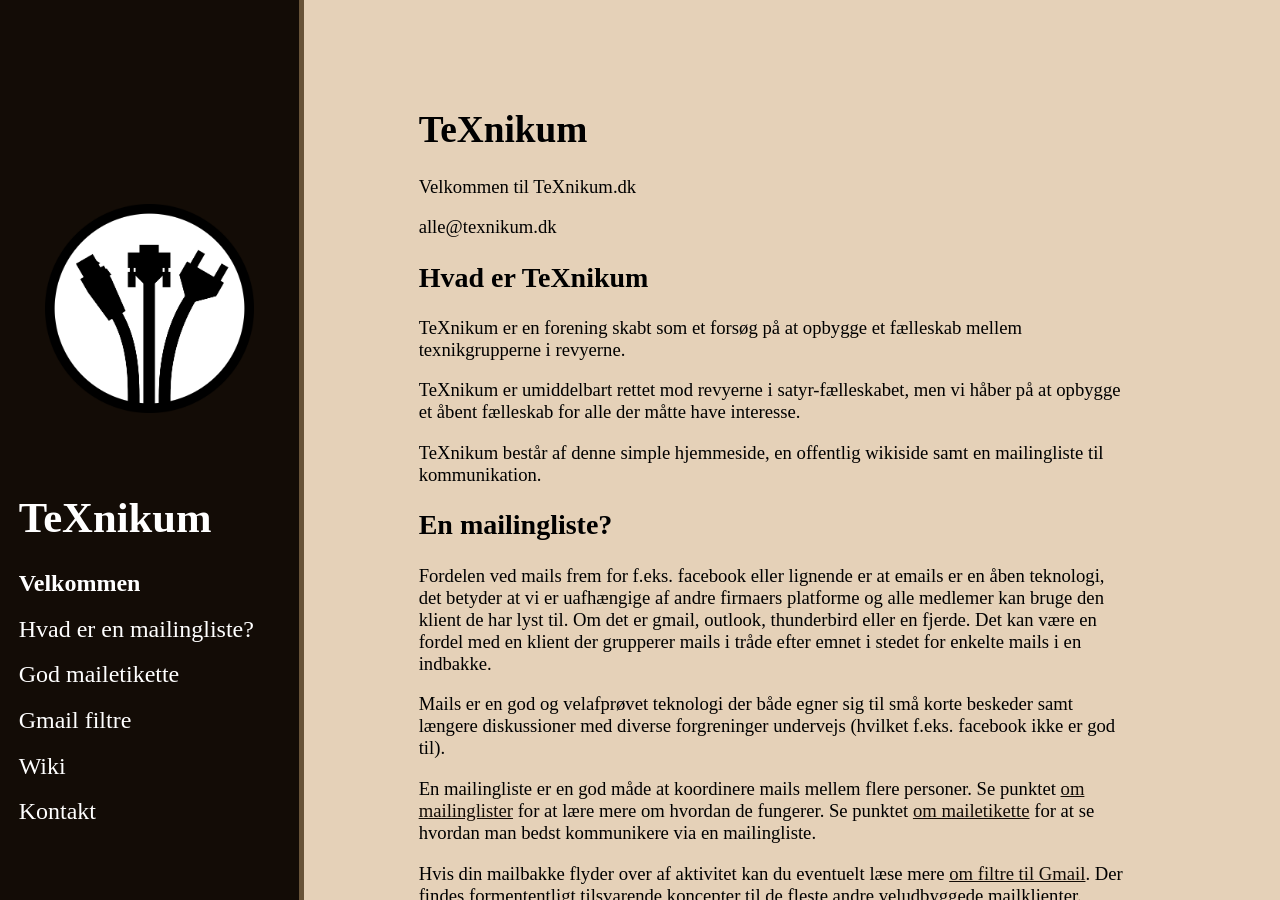
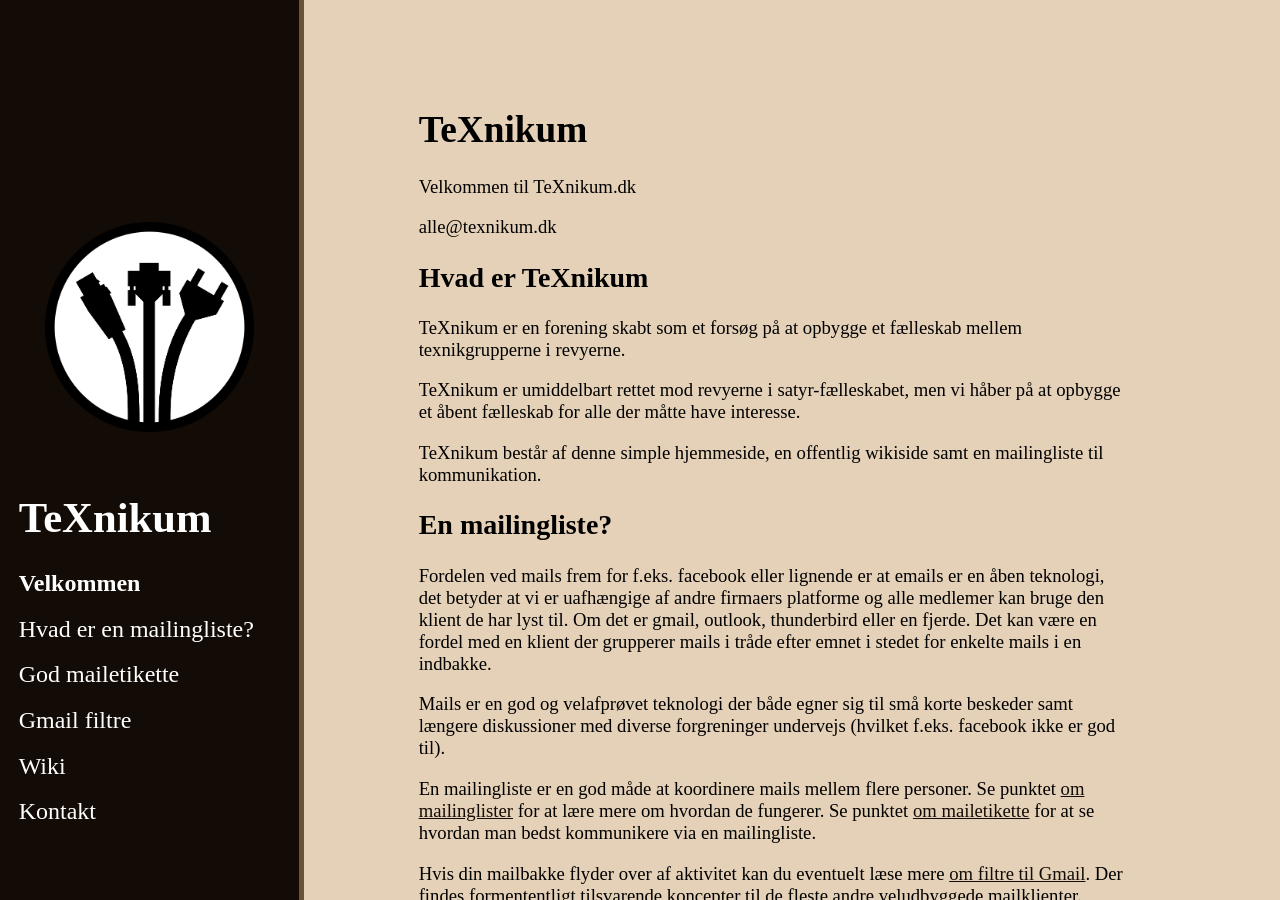
Before and after one commit to TeXnikum/TeXnikum.github.io, a Jekyll site: the page built from index.md, in a window 1280 px wide and 900 px high. Built offline with Jekyll 4.4.1, drawn with Linux system fonts in a browser that asks for light colours.

Commit message:
repositioning logo

```diff
--- a/_includes/sidebar.html
+++ b/_includes/sidebar.html
@@ -1,6 +1,6 @@
 <div class="sidebar">
   <div class="sidebar-content">
-    <div class="center" style="padding-bottom: 4rem;">
+    <div class="center" style="padding-bottom: 3rem;">
       <img src="/images/logo.png" class="img">
     </div>
     <h1>TeXnikum</h1>
```
